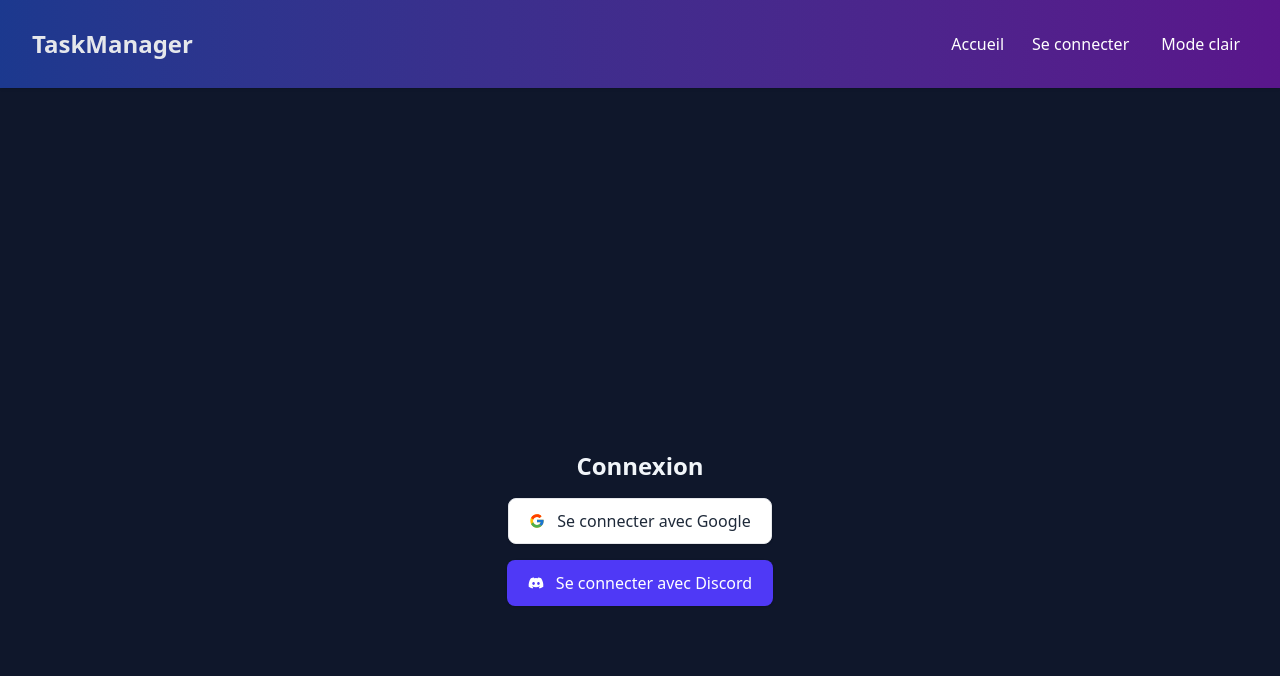
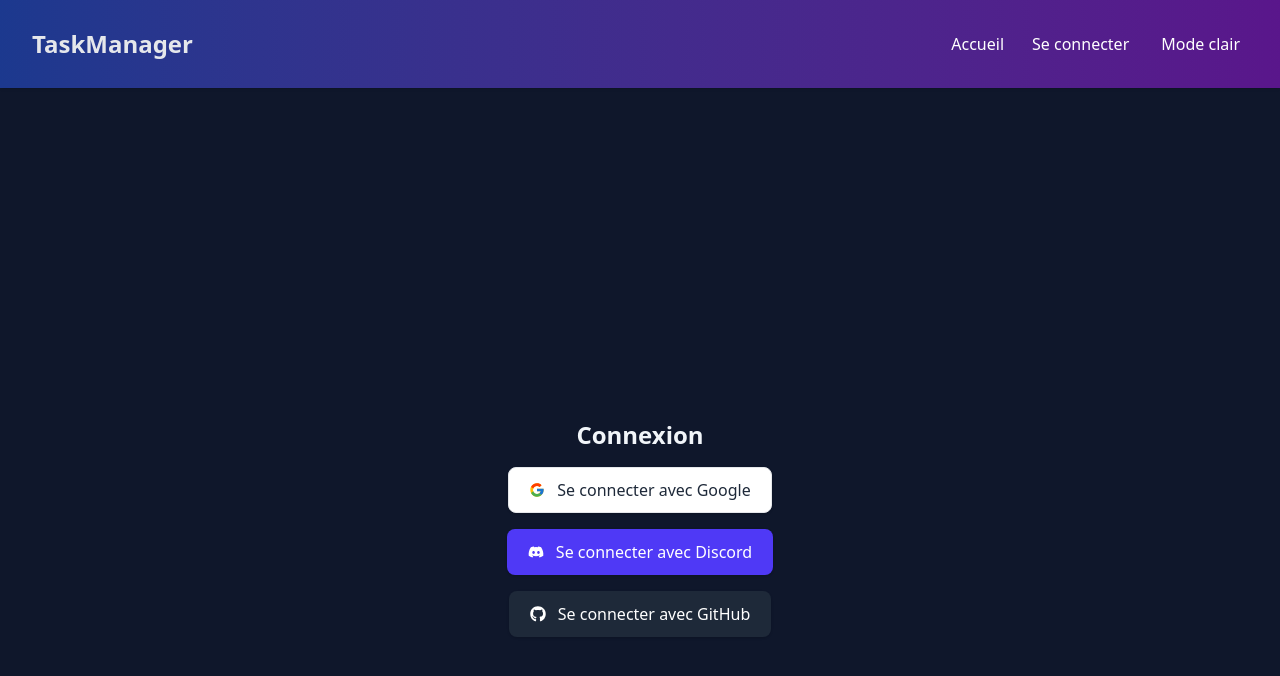
Before and after one commit to TYrueouJeL/TaskManager, a React (Vite) app: page /login in a window 1280 px wide. Shown: the top 676 px of the page. Built offline with nearby package versions, Linux system fonts and the light colour scheme; no server answers.

Commit message:
Add github login

```diff
--- a/src/routes/Login.tsx
+++ b/src/routes/Login.tsx
@@ -1,6 +1,6 @@
 import {supabase} from "../supabase/supabaseClient.ts";
 import { FcGoogle } from "react-icons/fc";
-import { FaDiscord } from "react-icons/fa";
+import {FaDiscord, FaGithub} from "react-icons/fa";
 
 export default function Login() {
     return (
@@ -28,6 +28,17 @@ export default function Login() {
                 <FaDiscord />
                 <span className="font-medium">Se connecter avec Discord</span>
             </button>
+            <button
+                type={"button"}
+                onClick={() =>
+                    supabase.auth.signInWithOAuth({ provider: 'github', options: { redirectTo: window.location.origin } })
+                }
+                aria-label="Se connecter avec GitHub"
+                className="flex items-center gap-3 px-5 py-2.5 rounded-lg bg-gray-800 text-white border border-transparent shadow-sm hover:shadow-md transition transform hover:-translate-y-0.5 focus:outline-none focus:ring-2 focus:ring-offset-2 focus:ring-gray-400"
+            >
+                <FaGithub />
+                <span className="font-medium">Se connecter avec GitHub</span>
+            </button>
         </div>
     )
 }
```
